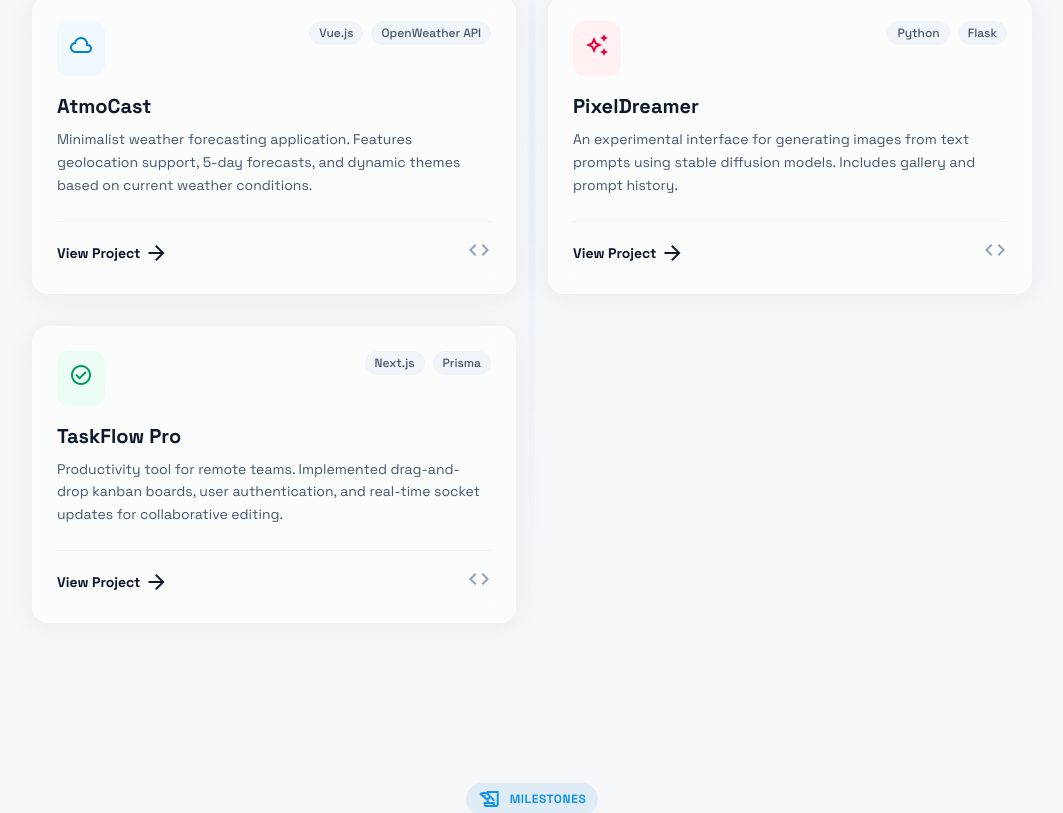
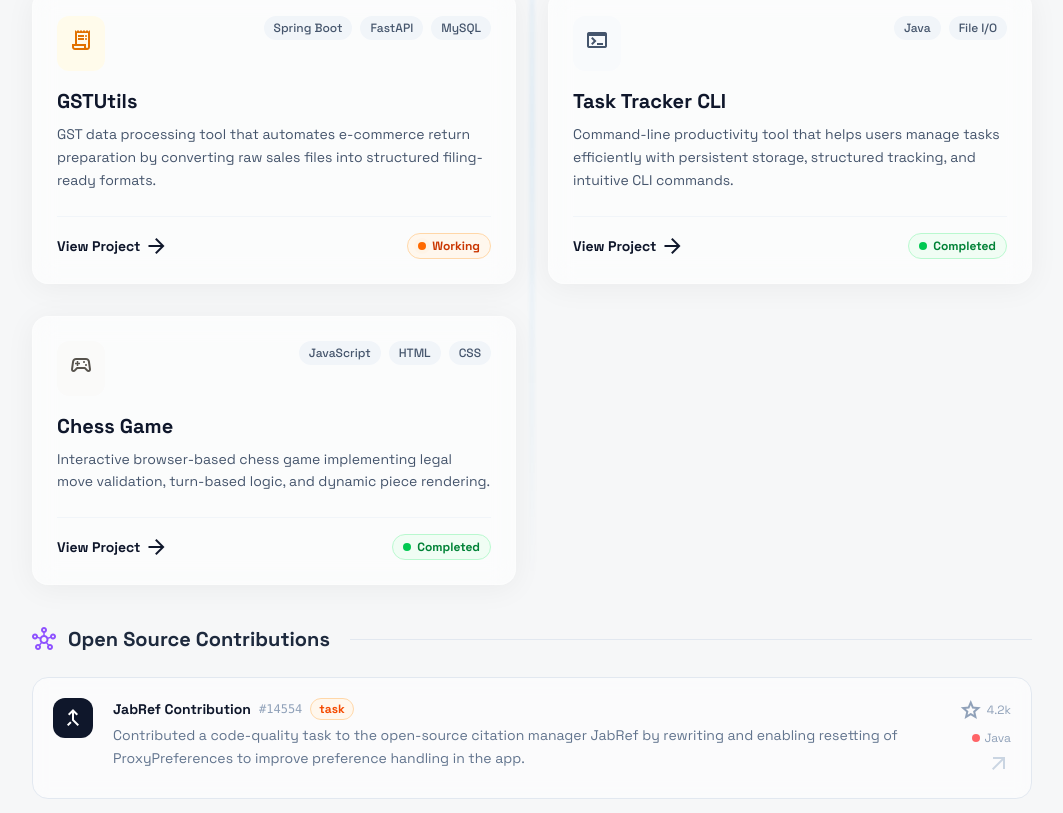
Before and after one commit to lalit2506verma/my-portfolio, a React (Vite) app: page / in a window 1280 px wide. Shown: the part 1600-2413 px from the top of the page, without its empty margins (108-1171 px from the left). Built offline with nearby package versions, Linux system fonts and the light colour scheme.

Commit message:
Updated: my_work and some small changes in footer and contact section

```diff
--- a/src/components/Contact.tsx
+++ b/src/components/Contact.tsx
@@ -46,10 +46,10 @@ export default function Contact() {
                         Email
                       </p>
                       <a
-                        href="mailto:hello@devportfolio.com"
+                        href="mailto:lalit2506verma@gmail.com"
                         className="text-slate-900 font-medium hover:text-primary transition-colors"
                       >
-                        hello@devportfolio.com
+                        lalit2506verma@gmail.com
                       </a>
                     </div>
                   </div>
@@ -59,12 +59,12 @@ export default function Contact() {
                         location_on
                       </span>
                     </div>
-                    <div>
+                    <div className="flex-1 min-w-0">
                       <p className="text-xs font-bold text-slate-400 uppercase tracking-wide mb-1">
                         Location
                       </p>
                       <p className="text-slate-900 font-medium">
-                        San Francisco, CA
+                        Faridabad, India
                       </p>
                       <p className="text-slate-500 text-sm">
                         Open to remote work
@@ -80,18 +80,16 @@ export default function Contact() {
                 </h3>
                 <div className="flex flex-col gap-4">
                   <a
-                    href="#"
+                    href="https://www.linkedin.com/in/lalit2506verma/"
                     className="group flex items-center gap-4 p-3 rounded-xl hover:bg-white/50 transition-all border border-transparent hover:border-slate-200"
                   >
                     <div className="bg-slate-100 text-slate-600 p-2 rounded-lg group-hover:text-white group-hover:bg-[#0077b5] transition-colors">
                       <span className="material-symbols-outlined">work</span>
                     </div>
                     <div className="flex-1">
-                      <p className="font-bold text-slate-900">
-                        LinkedIn
-                      </p>
+                      <p className="font-bold text-slate-900">LinkedIn</p>
                       <p className="text-xs text-slate-500">
-                        /in/developer-name
+                        /in/lalit2506verma
                       </p>
                     </div>
                     <span className="material-symbols-outlined text-slate-400 group-hover:translate-x-1 transition-transform">
@@ -99,17 +97,15 @@ export default function Contact() {
                     </span>
                   </a>
                   <a
-                    href="#"
+                    href="https://github.com/lalit2506verma"
                     className="group flex items-center gap-4 p-3 rounded-xl hover:bg-white/50 transition-all border border-transparent hover:border-slate-200"
                   >
                     <div className="bg-slate-100 text-slate-600 p-2 rounded-lg group-hover:text-white group-hover:bg-[#333] transition-colors">
                       <span className="material-symbols-outlined">code</span>
                     </div>
                     <div className="flex-1">
-                      <p className="font-bold text-slate-900">
-                        GitHub
-                      </p>
-                      <p className="text-xs text-slate-500">@developer-hub</p>
+                      <p className="font-bold text-slate-900">GitHub</p>
+                      <p className="text-xs text-slate-500">@lalit2506verma</p>
                     </div>
                     <span className="material-symbols-outlined text-slate-400 group-hover:translate-x-1 transition-transform">
                       arrow_forward
@@ -141,7 +137,7 @@ export default function Contact() {
                     <input
                       type="text"
                       id="name"
-                      placeholder="John Doe"
+                      placeholder="Your Good Name"
                       className="w-full px-4 py-3 rounded-xl bg-white/50 border border-slate-200 focus:border-primary focus:ring-4 focus:ring-primary/10 outline-none transition-all placeholder:text-slate-400 text-slate-900"
                     />
                   </div>
@@ -155,7 +151,7 @@ export default function Contact() {
                     <input
                       type="email"
                       id="email"
-                      placeholder="john@example.com"
+                      placeholder="name@example.com"
                       className="w-full px-4 py-3 rounded-xl bg-white/50 border border-slate-200 focus:border-primary focus:ring-4 focus:ring-primary/10 outline-none transition-all placeholder:text-slate-400 text-slate-900"
                     />
                   </div>
--- a/src/components/Footer.tsx
+++ b/src/components/Footer.tsx
@@ -1,5 +1,6 @@
 import { FaLinkedinIn, FaTwitter } from "react-icons/fa";
 import { GrGithub } from "react-icons/gr";
+import { SiLeetcode } from "react-icons/si";
 
 export default function Footer() {
   return (
@@ -29,11 +30,18 @@ export default function Footer() {
             <FaLinkedinIn className="w-6 h-6" />
           </a>
           <a
-            href="#"
+            href="https://x.com/LalitKu77109264"
             className="text-slate-400 hover:text-primary transition-colors"
           >
             <span className="sr-only">Twitter</span>
-            <FaTwitter className="w-6 h-6"/>
+            <FaTwitter className="w-6 h-6" />
+          </a>
+          <a
+            href="https://leetcode.com/u/lalit2506/"
+            className="text-slate-400 hover:text-primary transition-colors"
+          >
+            <span className="sr-only">Leetcode</span>
+            <SiLeetcode className="w-6 h-6" />
           </a>
         </div>
       </div>
--- a/src/components/Projects.tsx
+++ b/src/components/Projects.tsx
@@ -2,46 +2,95 @@ import { motion } from "motion/react";
 
 const projects = [
   {
-    title: "ShopWave Commerce",
+    title: "CloudShare",
     description:
-      "A full-stack e-commerce dashboard with real-time inventory tracking, stripe integration for payments, and an admin panel for product management.",
-    icon: "shopping_cart",
-    tags: ["React", "Node.js"],
-    colorClass: "bg-indigo-50 text-indigo-600",
+      "Credit-based file sharing platform that prevents unauthorized downloads and enables secure, controlled digital distribution with razorpay integration.",
+    icon: "cloud_upload",
+    tags: ["Spring Boot", "React.js", "MongoDB"],
+    colorClass: "bg-blue-50 text-blue-600",
+    status: "Completed" as const,
+    url: "https://github.com/lalit2506verma/CloudShare",
   },
   {
-    title: "AtmoCast",
+    title: "Group Chat Application",
     description:
-      "Minimalist weather forecasting application. Features geolocation support, 5-day forecasts, and dynamic themes based on current weather conditions.",
-    icon: "cloud_queue",
-    tags: ["Vue.js", "OpenWeather API"],
-    colorClass: "bg-sky-50 text-sky-600",
+      "Real-time room-based messaging platform that enables seamless team communication with live updates and persistent chat history.",
+    icon: "forum",
+    tags: ["Spring Boot", "WebSocket", "React"],
+    colorClass: "bg-teal-50 text-teal-600",
+    status: "Completed" as const,
+    url: "https://github.com/lalit2506verma/ChatApp-frontend",
   },
   {
-    title: "TaskFlow Pro",
+    title: "GSTUtils",
     description:
-      "Productivity tool for remote teams. Implemented drag-and-drop kanban boards, user authentication, and real-time socket updates for collaborative editing.",
-    icon: "check_circle",
-    tags: ["Next.js", "Prisma"],
-    colorClass: "bg-emerald-50 text-emerald-600",
+      "GST data processing tool that automates e-commerce return preparation by converting raw sales files into structured filing-ready formats.",
+    icon: "receipt_long",
+    tags: ["Spring Boot", "FastAPI", "MySQL"],
+    colorClass: "bg-amber-50 text-amber-600",
+    status: "Working" as const,
+    url: "https://github.com/lalit2506verma/GSTUtils-fronend",
   },
   {
-    title: "CoinSight",
+    title: "Task Tracker CLI",
     description:
-      "Real-time cryptocurrency tracking dashboard. Visualizes historical price data with interactive charts and provides portfolio valuation tools.",
-    icon: "currency_bitcoin",
-    tags: ["React", "Chart.js"],
-    colorClass: "bg-purple-50 text-purple-600",
+      "Command-line productivity tool that helps users manage tasks efficiently with persistent storage, structured tracking, and intuitive CLI commands.",
+    icon: "terminal",
+    tags: ["Java", "File I/O"],
+    colorClass: "bg-slate-50 text-slate-600",
+    status: "Completed" as const,
+    url: "https://github.com/lalit2506verma/Task_Tracker_CLI",
   },
   {
-    title: "PixelDreamer",
+    title: "Chess Game",
     description:
-      "An experimental interface for generating images from text prompts using stable diffusion models. Includes gallery and prompt history.",
-    icon: "auto_awesome",
-    tags: ["Python", "Flask"],
-    colorClass: "bg-rose-50 text-rose-600",
+      "Interactive browser-based chess game implementing legal move validation, turn-based logic, and dynamic piece rendering.",
+    icon: "sports_esports",
+    tags: ["JavaScript", "HTML", "CSS"],
+    colorClass: "bg-stone-50 text-stone-600",
+    status: "Completed" as const,
+    url: "https://github.com/lalit2506verma/Chess-game",
   },
 ];
+
+const contributions = [
+  {
+    repo: "JabRef Contribution",
+    description:
+      "Contributed a code-quality task to the open-source citation manager JabRef by rewriting and enabling resetting of ProxyPreferences to improve preference handling in the app.",
+    pr: "#14554",
+    prUrl: "https://github.com/JabRef/jabref/pull/14554",
+    stars: "4.2k",
+    type: "task",
+    lang: "Java",
+    langColor: "bg-red-400",
+  },
+];
+
+const statusConfig = {
+  Completed: {
+    dot: "bg-green-500",
+    ping: "bg-green-400",
+    text: "text-green-700",
+    bg: "bg-green-50",
+    border: "border-green-200",
+  },
+  Working: {
+    dot: "bg-orange-500",
+    ping: "bg-orange-400",
+    text: "text-orange-700",
+    bg: "bg-orange-50",
+    border: "border-orange-200",
+  },
+};
+
+const typeConfig: Record<string, string> = {
+  "Bug Fix": "bg-red-50 text-red-600 border-red-200",
+  Docs: "bg-sky-50 text-sky-600 border-sky-200",
+  Enhancement: "bg-violet-50 text-violet-600 border-violet-200",
+  Feature: "bg-emerald-50 text-emerald-600 border-emerald-200",
+  task: "bg-orange-50 text-orange-600 border-orange-200",
+};
 
 export default function Projects() {
   return (
@@ -71,8 +120,12 @@ export default function Projects() {
 
         <div className="relative">
           <div className="absolute left-1/2 top-0 bottom-0 w-0.5 bg-linear-to-b from-transparent via-primary/20 to-transparent -translate-x-1/2 h-full hidden md:block blur-[2px]"></div>
-          <div className="columns-1 md:columns-2 gap-8 space-y-8">
-            {projects.map((project, index) => (
+          <div className="grid grid-cols-1 md:grid-cols-2 gap-8">
+            {projects.map((project, index) => {
+
+              const s = statusConfig[project.status];
+
+              return (
                 <motion.div
                   key={index}
                   initial={{ opacity: 0, scale: 0.9 }}
@@ -120,11 +173,105 @@ export default function Projects() {
                         aria-label="View on GitHub"
                         className="text-slate-400 hover:text-slate-900 transition-colors"
                       >
-                      <span className="material-symbols-outlined">code</span>
+                        <span
+                          className={`inline-flex items-center gap-1.5 px-2.5 py-1 rounded-full text-xs font-bold border ${s.bg} ${s.text} ${s.border}`}
+                        >
+                          <span className="relative flex h-2 w-2">
+                            {project.status === "Working" && (
+                              <span
+                                className={`animate-ping absolute inline-flex h-full w-full rounded-full ${s.ping} opacity-75`}
+                              />
+                            )}
+                            <span
+                              className={`relative inline-flex rounded-full h-2 w-2 ${s.dot}`}
+                            />
+                          </span>
+                          {project.status}
+                        </span>
                       </a>
                     </div>
                   </div>
                 </motion.div>
+              );
+            })}
+          </div>
+        </div>
+
+        <div className="flex flex-col gap-6">
+          <motion.div
+            initial={{ opacity: 0, x: -20 }}
+            whileInView={{ opacity: 1, x: 0 }}
+            viewport={{ once: true }}
+            className="flex items-center gap-3"
+          >
+            <span className="material-symbols-outlined text-violet-500">
+              hub
+            </span>
+            <h3 className="text-xl font-black text-slate-800">
+              Open Source Contributions
+            </h3>
+            <div className="flex-1 h-px bg-slate-200 ml-2" />
+          </motion.div>
+
+          <div className="flex flex-col gap-4">
+            {contributions.map((c, index) => (
+              <motion.a
+                key={index}
+                href={c.prUrl}
+                target="_blank"
+                rel="noopener noreferrer"
+                initial={{ opacity: 0, y: 16 }}
+                whileInView={{ opacity: 1, y: 0 }}
+                viewport={{ once: true }}
+                transition={{ duration: 0.4, delay: index * 0.08 }}
+                className="group flex items-start gap-5 p-5 rounded-2xl border border-slate-200 bg-white/50 backdrop-blur-sm hover:border-violet-300 hover:bg-violet-50/30 hover:shadow-md hover:shadow-violet-100 transition-all duration-300"
+              >
+                {/* Left — repo icon */}
+                <div className="shrink-0 w-10 h-10 rounded-xl bg-slate-900 flex items-center justify-center text-white group-hover:bg-violet-600 transition-colors">
+                  <span className="material-symbols-outlined text-lg">
+                    merge_type
+                  </span>
+                </div>
+
+                {/* Middle — content */}
+                <div className="flex-1 min-w-0">
+                  <div className="flex flex-wrap items-center gap-2 mb-1">
+                    <span className="font-black text-slate-900 text-sm group-hover:text-violet-700 transition-colors">
+                      {c.repo}
+                    </span>
+                    <span className="text-slate-400 text-xs font-mono">
+                      {c.pr}
+                    </span>
+                    <span
+                      className={`px-2 py-0.5 text-xs font-bold rounded-full border ${typeConfig[c.type] ?? "bg-slate-100 text-slate-600 border-slate-200"}`}
+                    >
+                      {c.type}
+                    </span>
+                  </div>
+                  <p className="text-slate-500 text-sm leading-relaxed">
+                    {c.description}
+                  </p>
+                </div>
+
+                {/* Right — meta */}
+                <div className="shrink-0 flex flex-col items-end gap-2 text-right">
+                  <div className="flex items-center gap-1 text-xs text-slate-400">
+                    <span className="material-symbols-outlined text-sm">
+                      star
+                    </span>
+                    {c.stars}
+                  </div>
+                  <div className="flex items-center gap-1 text-xs text-slate-400">
+                    <span
+                      className={`w-2 h-2 rounded-full ${c.langColor}`}
+                    ></span>
+                    {c.lang}
+                  </div>
+                  <span className="material-symbols-outlined text-slate-300 group-hover:text-violet-400 group-hover:translate-x-0.5 -translate-y-0.5 transition-all text-base">
+                    arrow_outward
+                  </span>
+                </div>
+              </motion.a>
             ))}
           </div>
         </div>
```
Lines whose indentation alone changed are shown as unchanged.
